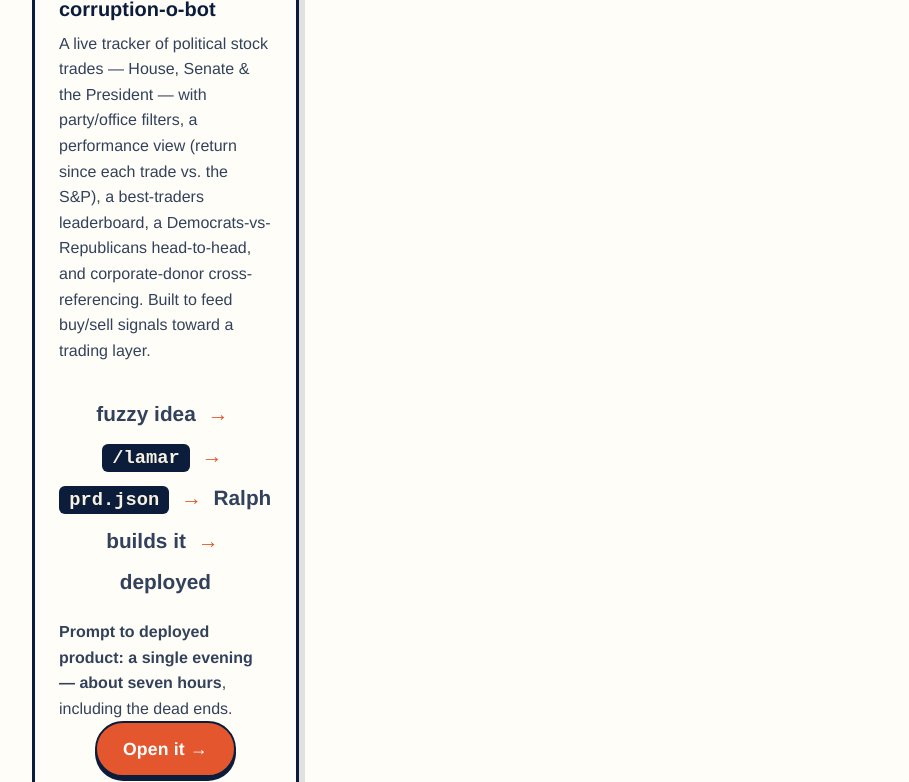
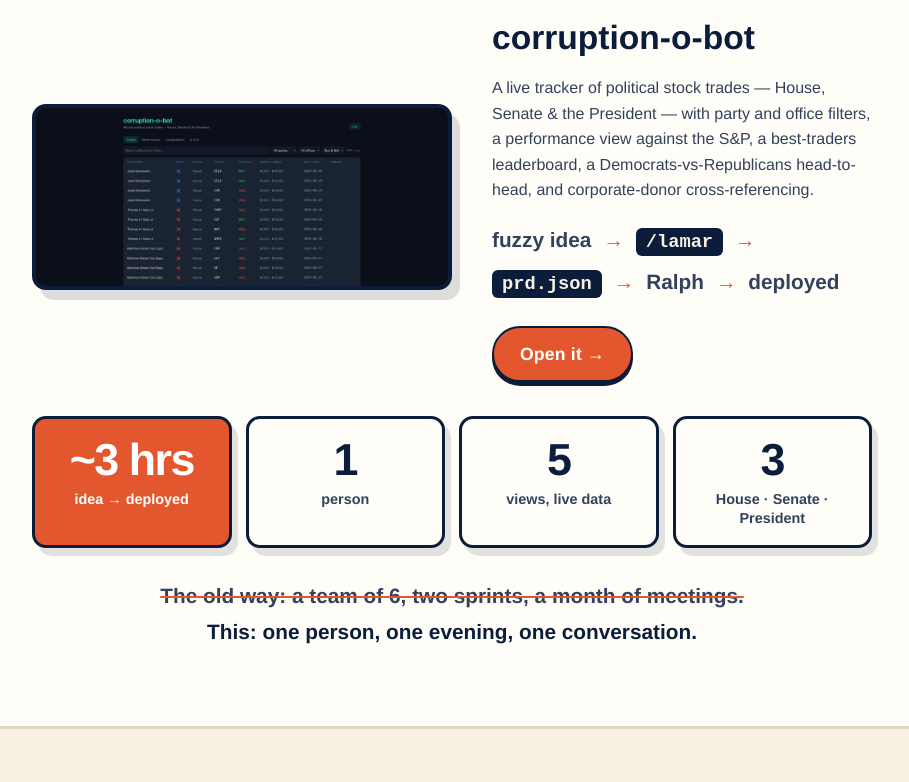
Before and after one commit to henryjrobinson/lamar, a plain HTML site: page built.html in a window 1280 px wide. Shown: the part 717-1499 px from the top of the page, without its empty margins (188-1097 px from the left). Drawn offline with Linux system fonts and the light colour scheme.

Commit message:
design: redesign Built-with-Lamar showcase — wide feature block, screenshot, 3-hour stat strip

```diff
--- a/built.html
+++ b/built.html
@@ -30,26 +30,41 @@
   <section class="story">
     <div class="wrap">
       <span class="section-label">the showcase</span>
-      <h2>One idea. One evening. One deployed app.</h2>
-      <div class="cards">
-        <div class="card">
+      <h2>One idea. One conversation. One deployed app.</h2>
+
+      <div class="showcase">
+        <div class="showcase-media">
+          <a href="https://corruption-o-bot.vercel.app" target="_blank" rel="noopener">
+            <img src="assets/corruption-o-bot.png"
+                 alt="corruption-o-bot dashboard — a dark interface listing recent political stock trades with party tags, filters, and tabs for performance and a leaderboard.">
+          </a>
+        </div>
+        <div class="showcase-body">
           <h3>corruption-o-bot</h3>
-          <p>A live tracker of political stock trades — House, Senate &amp; the President —
-            with party/office filters, a performance view (return since each trade vs. the
-            S&amp;P), a best-traders leaderboard, a Democrats-vs-Republicans head-to-head, and
-            corporate-donor cross-referencing. Built to feed buy/sell signals toward a trading
-            layer.</p>
+          <p>A live tracker of political stock trades — House, Senate &amp; the President — with
+            party and office filters, a performance view against the S&amp;P, a best-traders
+            leaderboard, a Democrats-vs-Republicans head-to-head, and corporate-donor
+            cross-referencing.</p>
           <p class="flow">fuzzy idea <span class="arrow">→</span> <code>/lamar</code>
             <span class="arrow">→</span> <code>prd.json</code>
-            <span class="arrow">→</span> Ralph builds it
-            <span class="arrow">→</span> deployed</p>
-          <p><strong>Prompt to deployed product: a single evening — about seven hours</strong>,
-            including the dead ends.</p>
+            <span class="arrow">→</span> Ralph <span class="arrow">→</span> deployed</p>
           <div class="btn-row">
             <a class="btn btn-primary" href="https://corruption-o-bot.vercel.app" target="_blank" rel="noopener">Open it →</a>
           </div>
         </div>
       </div>
+
+      <div class="statstrip">
+        <div class="stat stat-hero"><span class="fig">~3 hrs</span><span class="cap">idea&nbsp;→&nbsp;deployed</span></div>
+        <div class="stat"><span class="fig">1</span><span class="cap">person</span></div>
+        <div class="stat"><span class="fig">5</span><span class="cap">views, live data</span></div>
+        <div class="stat"><span class="fig">3</span><span class="cap">House&nbsp;· Senate&nbsp;· President</span></div>
+      </div>
+
+      <p class="compare">
+        <span class="then">The old way: a team of 6, two sprints, a month of meetings.</span><br>
+        <span class="now">This: one person, one evening, one conversation.</span>
+      </p>
     </div>
   </section>
 
--- a/style.css
+++ b/style.css
@@ -172,8 +172,49 @@ pre code { font-family: ui-monospace, "SF Mono", Menlo, Consolas, monospace; fon
 footer { text-align: center; padding: 48px 0 60px; color: var(--ink-soft); font-size: .95rem; }
 footer .small { margin-top: 8px; font-size: .88rem; }
 
+/* ---- Showcase (Built with Lamar) ---- */
+.showcase { display: grid; grid-template-columns: 1fr; gap: 24px; margin-top: 28px; align-items: center; }
+.showcase-media {
+  border: 4px solid var(--ink);
+  border-radius: 14px;
+  overflow: hidden;
+  box-shadow: 8px 10px 0 rgba(11, 29, 58, .14);
+  background: #0a0f1a;
+}
+.showcase-media img { display: block; width: 100%; height: auto; }
+.showcase-body h3 { font-size: clamp(1.5rem, 1.2rem + 1.2vw, 2.1rem); font-weight: 800; margin-bottom: 10px; }
+.showcase-body p { color: var(--ink-soft); }
+.showcase-body .flow { text-align: left; margin: 16px 0 22px; }
+.showcase-body .btn-row { justify-content: flex-start; }
+
+.statstrip { display: grid; grid-template-columns: repeat(2, 1fr); gap: 14px; margin-top: 34px; }
+.stat {
+  background: var(--paper-2);
+  border: 3px solid var(--ink);
+  border-radius: 14px;
+  box-shadow: 6px 8px 0 rgba(11, 29, 58, .12);
+  padding: 18px 16px;
+  text-align: center;
+}
+.stat .fig { display: block; font-weight: 800; font-size: clamp(1.7rem, 1.2rem + 2.4vw, 2.8rem); letter-spacing: -1.5px; line-height: 1; color: var(--ink); }
+.stat .cap { display: block; margin-top: 8px; font-size: .9rem; line-height: 1.3; color: var(--ink-soft); font-weight: 600; }
+.stat-hero { background: var(--accent); border-color: var(--ink); }
+.stat-hero .fig, .stat-hero .cap { color: #fff; }
+
+.compare {
+  text-align: center;
+  margin-top: 30px;
+  font-weight: 700;
+  font-size: clamp(1rem, .9rem + .6vw, 1.3rem);
+  line-height: 1.7;
+}
+.compare .then { color: var(--ink-soft); text-decoration: line-through; text-decoration-thickness: 2px; text-decoration-color: var(--accent); }
+.compare .now { color: var(--ink); }
+
 /* ---- Tablet+ ---- */
 @media (min-width: 720px) {
   .cards { grid-template-columns: repeat(3, 1fr); }
   .story-grid { display: grid; grid-template-columns: 1.3fr 1fr; gap: 36px; align-items: start; }
+  .showcase { grid-template-columns: 1.05fr .95fr; gap: 40px; }
+  .statstrip { grid-template-columns: repeat(4, 1fr); }
 }
```
Also changed, not shown: assets/corruption-o-bot.png (added).
